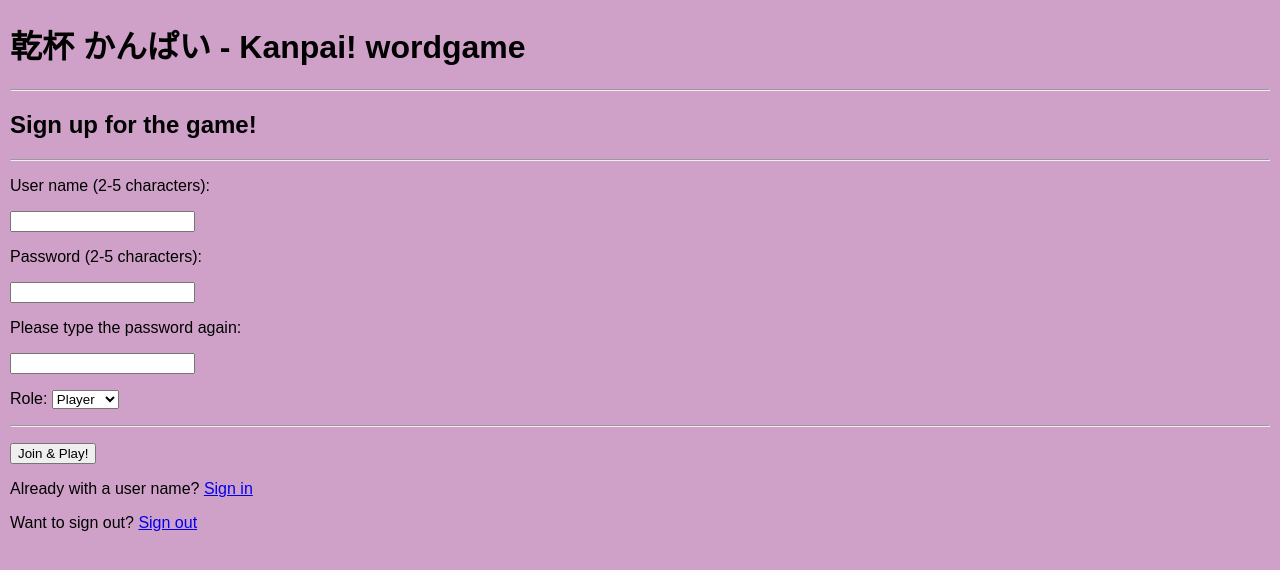
After one commit to katriryt/kanpaiwordgame, a Flask app: page /signup in a window 1280 px wide. The commit adds this page. Shown: the top 570 px of the page. Run offline with Flask 2, Linux system fonts and the light colour scheme.

Commit message:
First draft of registration and game page

```diff
--- a/app.py
+++ b/app.py
@@ -1,25 +1,8 @@
 from flask import Flask
-from flask import render_template
-from flask_sqlalchemy import SQLAlchemy
 from os import getenv
 
 app = Flask(__name__)
+app.secret_key = getenv("SECRET_KEY")
 app.config['TEMPLATES_AUTO_RELOAD'] = True
-app.config['SQLALCHEMY_TRACK_MODIFICATIONS'] = False
-app.config["SQLALCHEMY_DATABASE_URI"] = getenv("database")
-db = SQLAlchemy(app)
 
-result = db.session.execute("SELECT * FROM words").fetchall()
-print(result)
-
-@app.route("/")
-def index():
-    return render_template("intro.html")
-
-@app.route("/new_user")
-def new_user():
-    return "new user registration page"
-
-@app.route("/play_game")
-def play_game():
-    return render_template("play_game.html")
+import routes
--- /dev/null
+++ b/routes.py
@@ -0,0 +1,118 @@
+from app import app
+from flask import render_template, request, redirect, session, make_response
+import game_contents, users
+
+@app.route("/")
+def index():
+    return render_template("intro.html")
+
+@app.route("/play_game")
+def play_game():
+
+    if 'rndnm' in request.args:
+#        print('test')
+        if request.args['rndnm'] == '-1':
+#            print('starting new game')
+#            print(session)
+            temp = session['gameinfo']
+            newround = int(request.args['rndnm']) + 1
+            temp['roundnumber'] = newround
+#            print(temp)
+            session['gameinfo'] = temp
+        else:
+#            print('playing game')
+            temp = session['gameinfo']
+            newround = int(temp['roundnumber']) + 1
+            temp['roundnumber'] = newround
+            session['gameinfo'] = temp
+    else:
+#        print('no arguments sent')
+        pass
+
+    game_names=game_contents.get_game_names()
+    series_cards=game_contents.one_series_game_cards()
+#    print("")
+#    print(series_cards)
+
+    return render_template("play_game.html",
+    game_names=game_names,
+    series_cards=series_cards
+    )
+
+@app.route("/signup", methods=["GET", "POST"])
+def signup():
+    if request.method=="GET":
+        return render_template("signup.html")
+
+    if request.method=="POST":
+        username = request.form["username"]
+        password1 = request.form["password1"]
+        password2 = request.form["password2"]
+        role = request.form["role"]
+
+        if username == "":
+            return render_template("error.html", message="Please insert a username")
+
+        if len(username) < 2 or len(username) > 5:
+            return render_template("error.html", message="User name must be 2-5 characters long, please try again")
+
+        if users.check_user_name_exists(username) is False:
+            return render_template("error.html", message="Please choose another username")
+
+        if password1 == "" or password2 == "":
+            return render_template("error.html", message="Please insert a password")
+
+        if len(password1) < 2 or len(password1) > 5:
+            return render_template("error.html", message="Password must be 2-5 characters long, please try again")
+
+        if len(password2) < 2 or len(password2) > 5:
+            return render_template("error.html", message="Password must be 2-5 characters long, please try again")
+
+        if password1 != password2:
+            return render_template("error.html", message="Passwords did not match, please try again")
+
+        if role != "1" and role != "2":
+            return render_template("error.html", message="Please select a role from the drop down menu")
+
+        if users.signup(username, password1, role):
+            return redirect("/play_game")
+
+        else:
+            return render_template("error.html", message="Registration was not successful, please try again")
+
+@app.route("/signin", methods=["GET", "POST"])
+def signin():
+    if request.method=="GET":
+        return render_template("signin.html")
+
+    if request.method=="POST":
+        print("writing something")
+        username = request.form["username"]
+        password = request.form["password"]
+
+        if username == "":
+            return render_template("error.html", message="Please insert a username")
+
+        if len(username) < 2 or len(username) > 5:
+            return render_template("error.html", message="User name must be 2-5 characters long, please try again")
+
+        if users.check_user_name_exists(username) is True:
+            return render_template("error.html", message="No such user name exists, please register")
+
+        if password == "":
+            return render_template("error.html", message="Please insert a password")
+
+        if len(password) < 2 or len(password) > 5:
+            return render_template("error.html", message="Password must be 2-5 characters long, please try again")
+
+        if users.signin(username, password):
+            print("sign-in ok")
+            return redirect("/play_game")
+
+        else:
+            return render_template("error.html", message="Password was not correct, please try again")
+
+@app.route("/signout")
+def signout():
+    users.signout()
+    return redirect("/")
--- /dev/null
+++ b/static/main.css
@@ -0,0 +1,49 @@
+body {
+    margin: 10px;
+    background-color: rgb(207, 161, 200);
+    font-family: Arial, Helvetica, sans-serif;
+  }
+
+.alternatives{
+    border: 1px outset black;
+    background-color: lightblue;
+    text-align: center;
+    font-size: 30px;
+    padding: 20px 20px;
+    height: 50px;
+    width: 200px;
+    display: inline-block;
+    vertical-align: middle;
+    line-height: 50px;
+}
+
+.alternatives_description{
+    text-align: left;
+    font-size: 16px;
+    padding: 0px 20px;
+    width: 200px;
+    display: inline-block;
+}
+
+button {
+    border: 1px outset black;
+    background-color: #af4c6d;
+    color: white;
+    text-align: center;
+    font-size: 20px;
+    padding: 20px 20px;
+    height: 100px;
+    width: 200px;
+    display: inline-block;
+    vertical-align: middle;
+    line-height: 50px;
+    text-decoration: none;
+}
+
+button:hover {
+    background-color: #4CAF50;
+    color: white;
+}
+button:focus{
+    background-color:red
+}
--- /dev/null
+++ b/templates/layout.html
@@ -0,0 +1,21 @@
+<!DOCTYPE html PUBLIC "-//W3C//DTD XHTML 1.0 Strict//EN"
+   "http://www.w3.org/TR/xhtml1/DTD/xhtml1-strict.dtd">
+<html xmlns="http://www.w3.org/1999/xhtml" lang="en" xml:lang="en">
+
+<head>
+    <meta http-equiv="Content-Type" content="text/html; charset=utf-8" />
+    <meta name="viewport" content="width=device-width, initial-scale=1" />
+    <link rel="stylesheet" href="/static/main.css" type="text/css" media="screen" charset="utf-8" />
+    <link rel="icon" href="data:," />
+    <title>Wordgame</title>
+</head>
+
+<body>
+    <h1> 乾杯 かんぱい - Kanpai! wordgame </h1>
+
+    <hr>
+
+{% block content %}{% endblock %}
+
+</body>
+</html>
--- /dev/null
+++ b/templates/signup.html
@@ -0,0 +1,36 @@
+{% extends "layout.html" %}
+{% block content %}
+
+        <h2>Sign up for the game!</h2>
+
+        <hr>
+        <form action="/signup" method="post">
+
+                <p>User name (2-5 characters):</p>
+                <p><input type="text" name="username" minlength="2" maxlength="5"></p>
+
+                <p>Password (2-5 characters):</p>
+                <p><input type="password" name="password1" minlength="2" maxlength="5"></p>
+
+                <p>Please type the password again:</p>
+                <p><input type="password" name="password2" minlength="2" maxlength="5"></p>
+
+                <p>Role:
+                <select name="role">
+                    <option value=1>Player</option>
+                    <option value=2>Creator</option>
+                </select>
+                </p>
+                <hr>
+
+                <p>
+                    <input type = "submit" value="Join & Play!">
+                </p>
+
+        </form>
+
+        <p>Already with a user name? <a href="/signin">Sign in</a></p>
+
+        <p>Want to sign out? <a href="/signout">Sign out</a></p>
+
+{% endblock %}
```
Also changed, not shown: db.py (added, +9 -0 lines), game_contents.py (added, +53 -0 lines), templates/error.html (added, +8 -0 lines), templates/intro.html (+6 -15 lines), templates/play_game.html (+51 -14 lines), templates/signin.html (added, +27 -0 lines), users.py (added, +60 -0 lines), README.md, 1 other file.
